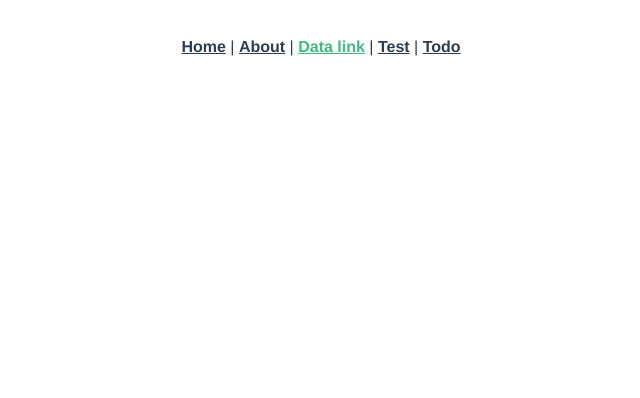
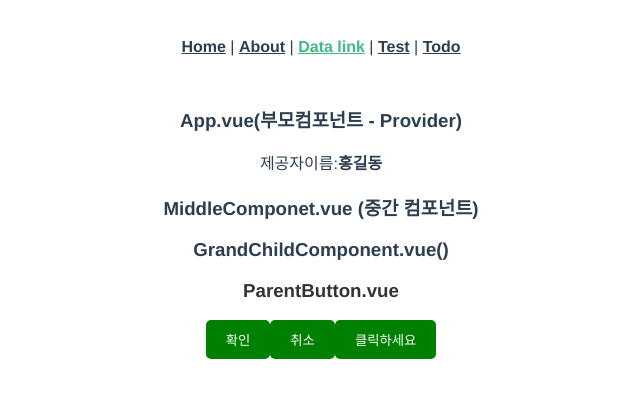
Before and after one commit to Taehee901/vue.js, a Vue app in the folder vue-project/: page /data in a window 1280 px wide. Shown: the top 398 px of the page, without its empty margins (319-959 px from the left). Built offline with nearby package versions, Linux system fonts and the light colour scheme.

Commit message:
1차 커밋

```diff
--- a/vue-project/src/App.vue
+++ b/vue-project/src/App.vue
@@ -8,15 +8,32 @@
     <router-link to="/show">Test</router-link> |
     <router-link to="/todo">Todo</router-link>
   </nav>
+  <!--하위컴포넌트에 전달할 정보-->
+  <div>
+    <h3>App.vue(부모컴포넌트 - Provider)</h3>
+    <p>
+      제공자이름:<strong>{{ username }}</strong>
+    </p>
+    <MiddleComponent />
+  </div>
   <router-view />
   <!-- <p>App.vue : {{ msg }}</p> -->
 </template>
 
 <script>
+import MiddleComponent from "./views/MiddleComponent.vue";
 export default {
+  components: { MiddleComponent },
   data() {
     return {
       msg: "",
+      username: "홍길동",
+    };
+  },
+  //함수 통해 전달하고 싶은 속성이름:속성값 을 정의한다.
+  provide() {
+    return {
+      providerUserName: this.username,
     };
   },
 };
--- /dev/null
+++ b/vue-project/src/components/MyButton.vue
@@ -0,0 +1,32 @@
+<template>
+  <!-- <h3>MyButton.vue</h3> -->
+  <button v-on:click="handleClick">{{ label }}</button>
+</template>
+<script>
+export default {
+  props: {
+    //타입,디폴트,필수 여부..(초기값을 선언하려면)
+    //공통부분 여러페이지에서 사용하기 위해 컴포넌트를 작성해서 사용한다 jsp의 tiles와 비슷
+    label: { type: String, default: "클릭하세요" },
+  },
+  methods: {
+    handleClick() {
+      //$emit을 사용.
+      //console.log(this);
+      // "하위컴포넌트의 정보입니다."
+      this.$emit("my-event", this.label + "을 전달.");
+    },
+  },
+};
+</script>
+
+<style scoped>
+button {
+  background-color: green;
+  color: white;
+  border: none;
+  border-radius: 5px;
+  cursor: pointer;
+  padding: 10px 20px;
+}
+</style>
--- a/vue-project/src/router/index.js
+++ b/vue-project/src/router/index.js
@@ -10,7 +10,8 @@ import HomeView from "../views/HomeView.vue";
 // import DataBinding from "../views/NestedComponenteView.vue";
 // import DataBinding from "../views/ParentComponet.vue";
 // import DataBinding from "../views/ParentComponet2.vue";
-import DataBinding from "../views/ParentComponet2.vue";
+// import DataBinding from "../views/ParentComponet2.vue";
+import DataBinding from "../views/ParentButton.vue";
 import ShowVue from "../views/ShowVue.vue";
 import TodoVue from "../views/ParentTodo.vue";
 
--- /dev/null
+++ b/vue-project/src/views/MiddleComponent.vue
@@ -0,0 +1,16 @@
+<template>
+  <h3>MiddleComponet.vue (중간 컴포넌트)</h3>
+  <GrandChildComponent />
+</template>
+<script>
+import GrandChildComponent from "./child/GrandChildComponent.vue";
+export default {
+  // 컴포넌트에 등록해야지 사용가능하고 에러나는 이유는 사용 x
+  components: { GrandChildComponent },
+};
+</script>
+<style scoped>
+.middle-component {
+  border: 1px solid yellow;
+}
+</style>
--- a/vue-project/src/views/NestedComponenteView.vue
+++ b/vue-project/src/views/NestedComponenteView.vue
@@ -5,6 +5,7 @@
   <!--동적으로 값전달-->
   <!-- :하위요소데이터전달?-->
   <!-- title이라는 prop에 titleMsg 값을 바인딩하는 역할 -->
+  <!-- :실제 값은 ""-->
   <PageTitle
     v-bind:title="titleMsg"
     v-bind:likes="likeCnt"
--- /dev/null
+++ b/vue-project/src/views/ParentButton.vue
@@ -0,0 +1,36 @@
+<template>
+  <h3>ParentButton.vue</h3>
+  <!-- 공통부분 스타일만가지고싶으면 라벨만 바꿔줌 -->
+  <!--사용자이벤트호출-->
+  <!-- v-bind는  :로 사용하는데 on지시자를 @:하면 데이터를 매개값으로 전달받지못하는 문법오류 발생 확인
+    컴포넌트가 공용! -> 다른 뷰에서도 공통으로 사용하는것들을  components파일로
+  -->
+  <MyButton v-on:my-event="eventClick" label="확인" />
+  <MyButton @my-event="eventClick" label="취소" />
+  <MyButton @my-event="eventClick" />
+</template>
+
+<script>
+import MyButton from "../components/MyButton.vue";
+export default {
+  // 옵션.api를 이용한 옵션객체
+  components: { MyButton },
+  data() {
+    return {
+      msg: "",
+    };
+  },
+  methods: {
+    //넘겨온 데이터값을 매개값으로 받는다.
+    eventClick(data) {
+      console.log(data);
+    },
+  },
+};
+</script>
+
+<style scoped>
+h3 {
+  color: #333;
+}
+</style>
--- /dev/null
+++ b/vue-project/src/views/child/GrandChildComponent.vue
@@ -0,0 +1,5 @@
+<template>
+  <h3>GrandChildComponent.vue()</h3>
+</template>
+<script></script>
+<style scoped></style>
```
Also changed, not shown: vue-project/src/components/PageTitle.vue (+5 -2 lines), vue-project/src/views/ChildComponent.vue (+5 -3 lines).
